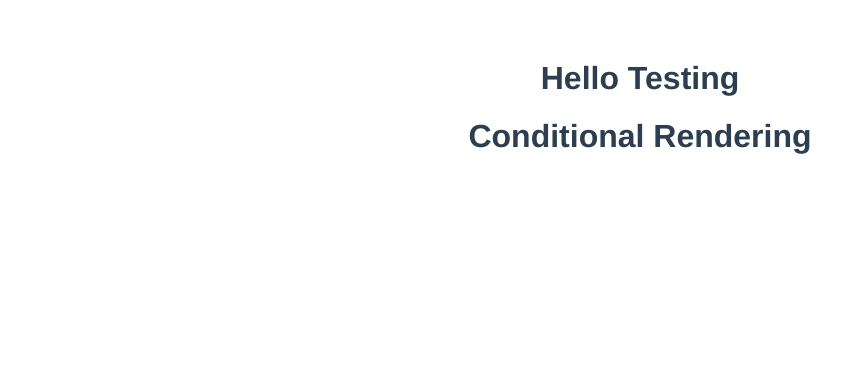
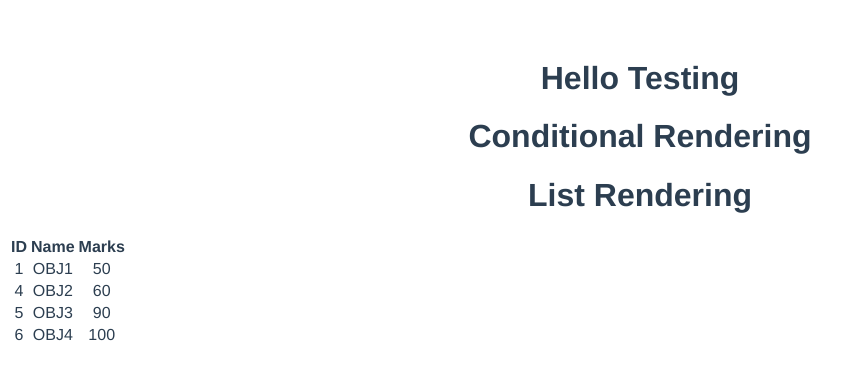
Before and after one commit to vukhacbiet/food-ordering-app, a Vue app in the folder firstproject/: page / in a window 1280 px wide. Shown: the top 380 px of the page, without its empty margins (0-861 px from the left). Built offline with nearby package versions, Linux system fonts and the light colour scheme.

Commit message:
List rendering

```diff
--- a/firstproject/src/App.vue
+++ b/firstproject/src/App.vue
@@ -2,18 +2,21 @@
 <div>
   <Template/>
   <ConditionalRendering/>
+  <ListRendering/>
 </div>
 </template>
 
 <script>
 import Template from './components/template.vue'
 import ConditionalRendering from './components/conditionalrendering.vue'
+import ListRendering from './components/ListRendering.vue'
 
 export default {
   name: 'App',
   components: {
     Template, // eslint-disable-line vue/no-unused-components
     ConditionalRendering,
+    ListRendering,
   }
 }
 </script>
--- /dev/null
+++ b/firstproject/src/components/ListRendering.vue
@@ -0,0 +1,52 @@
+<template>
+    <div>
+        <h1>List Rendering</h1>
+        <table>
+            <thead>
+                <th>ID</th>
+                <th>Name</th>
+                <th>Marks</th>
+            </thead>
+            <tbody>
+                <tr v-for="data in listData" :key="data.id">
+                    <td>{{data.id}}</td>
+                    <td>{{data.name}}</td>
+                    <td>{{data.marks}}</td>
+                </tr>
+            </tbody>
+        </table>
+    </div>
+</template>
+
+<script>
+export default {
+    name: "ListRendering",
+    data() {
+        return {
+            listData:[
+                {
+                    id:1,
+                    name:"OBJ1",
+                    marks: "50",
+                },
+                {
+                    id:4,
+                    name:"OBJ2",
+                    marks: "60",
+                },
+                {
+                    id:5,
+                    name:"OBJ3",
+                    marks: "90",
+                },
+                {
+                    id:6,
+                    name:"OBJ4",
+                    marks: "100",
+                }
+            ]
+        }
+    }
+}
+    </script>
+<style></style>
```
